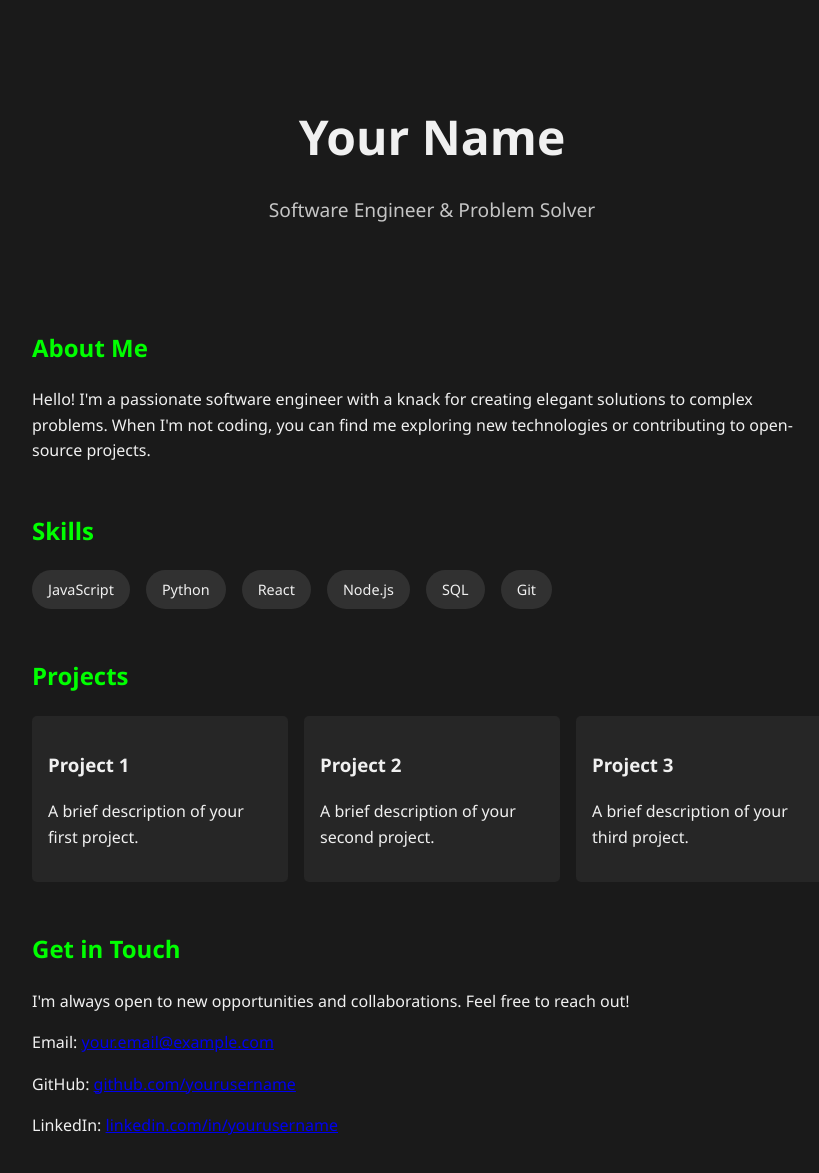
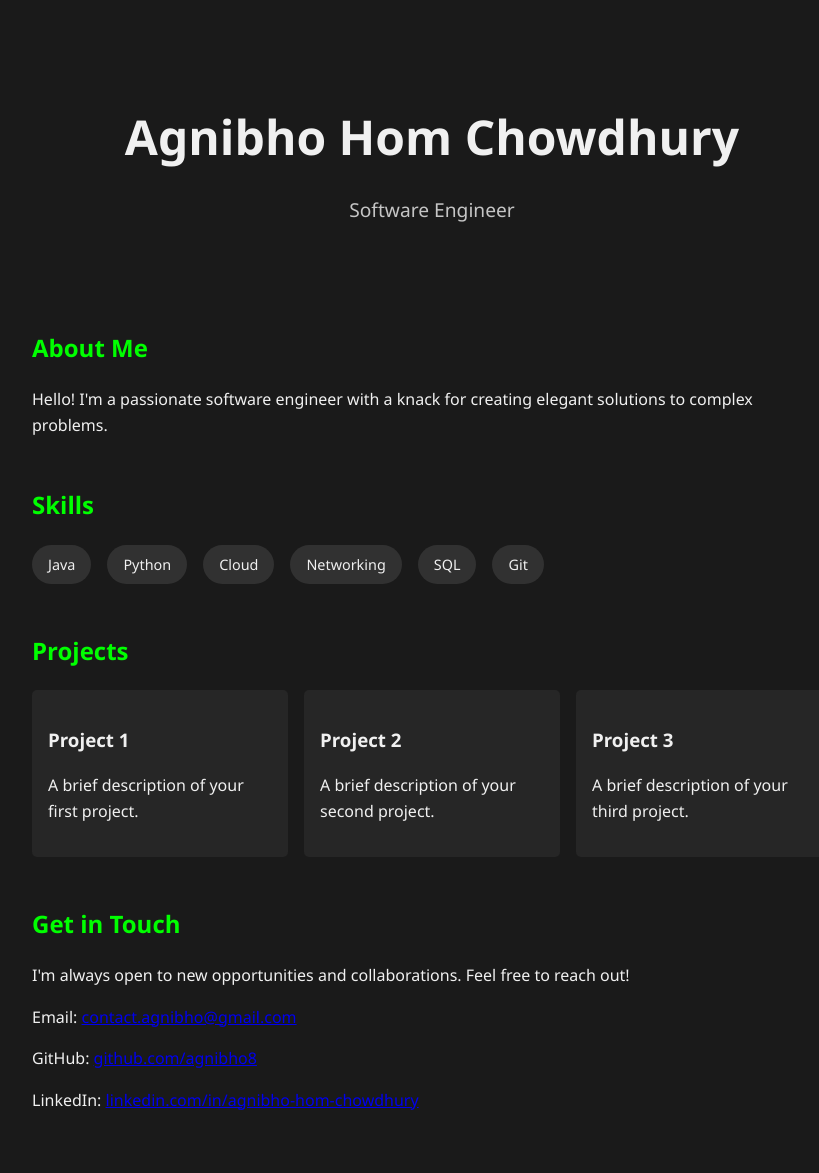
Before and after one commit to Agnibho-8/agnibho, a plain HTML site: page index.html in a window 1280 px wide. Shown: the part 29-1202 px from the top of the page, without its empty margins (208-1027 px from the left). Drawn offline with Linux system fonts and the light colour scheme.

Commit message:
Update index.html

```diff
--- a/index.html
+++ b/index.html
@@ -3,7 +3,7 @@
 <head>
     <meta charset="UTF-8">
     <meta name="viewport" content="width=device-width, initial-scale=1.0">
-    <title>Your Name - Software Engineer</title>
+    <title>Agnibho - Software Engineer</title>
     <style>
         :root {
             --bg-color: #1a1a1a;
@@ -85,22 +85,22 @@
 <body>
     <div class="container">
         <header>
-            <h1>Your Name</h1>
-            <p class="tagline">Software Engineer & Problem Solver</p>
+            <h1>Agnibho Hom Chowdhury</h1>
+            <p class="tagline">Software Engineer</p>
         </header>
 
         <section id="about" class="section">
             <h2>About Me</h2>
-            <p>Hello! I'm a passionate software engineer with a knack for creating elegant solutions to complex problems. When I'm not coding, you can find me exploring new technologies or contributing to open-source projects.</p>
+            <p>Hello! I'm a passionate software engineer with a knack for creating elegant solutions to complex problems.</p>
         </section>
 
         <section id="skills" class="section">
             <h2>Skills</h2>
             <div class="skills">
-                <span class="skill">JavaScript</span>
+                <span class="skill">Java</span>
                 <span class="skill">Python</span>
-                <span class="skill">React</span>
-                <span class="skill">Node.js</span>
+                <span class="skill">Cloud</span>
+                <span class="skill">Networking</span>
                 <span class="skill">SQL</span>
                 <span class="skill">Git</span>
             </div>
@@ -127,9 +127,9 @@
         <section id="contact" class="section">
             <h2>Get in Touch</h2>
             <p>I'm always open to new opportunities and collaborations. Feel free to reach out!</p>
-            <p>Email: <a href="mailto:your.email@example.com">your.email@example.com</a></p>
-            <p>GitHub: <a href="https://github.com/yourusername" target="_blank">github.com/yourusername</a></p>
-            <p>LinkedIn: <a href="https://linkedin.com/in/yourusername" target="_blank">linkedin.com/in/yourusername</a></p>
+            <p>Email: <a href="mailto:contact.agnibho@gmail.com">contact.agnibho@gmail.com</a></p>
+            <p>GitHub: <a href="https://github.com/agnibho8" target="_blank">github.com/agnibho8</a></p>
+            <p>LinkedIn: <a href="https://www.linkedin.com/in/agnibho-hom-chowdhury/" target="_blank">linkedin.com/in/agnibho-hom-chowdhury</a></p>
         </section>
     </div>
 
```
